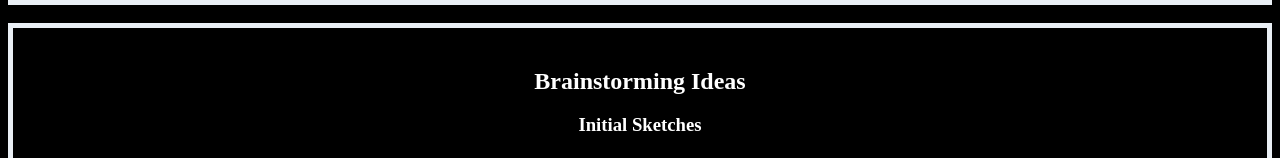
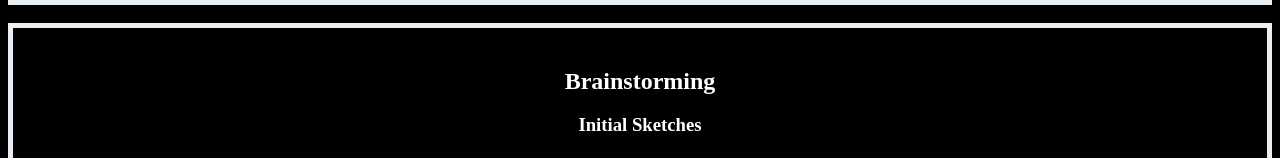
Before and after one commit to christopherhoang/puzzlecube, a plain HTML site: page index.html in a window 1280 px wide. Shown: the part 2876-3034 px from the top of the page. Drawn offline with Linux system fonts and the light colour scheme; a web font is replaced by a local one.

Commit message:
Update index.html

```diff
--- a/index.html
+++ b/index.html
@@ -136,7 +136,7 @@
     <br>
 
     <div class="sections">
-        <h2>Brainstorming Ideas</h2>
+        <h2>Brainstorming</h2>
         <div class="centered-content">
             <h3>
                 Initial Sketches
```
